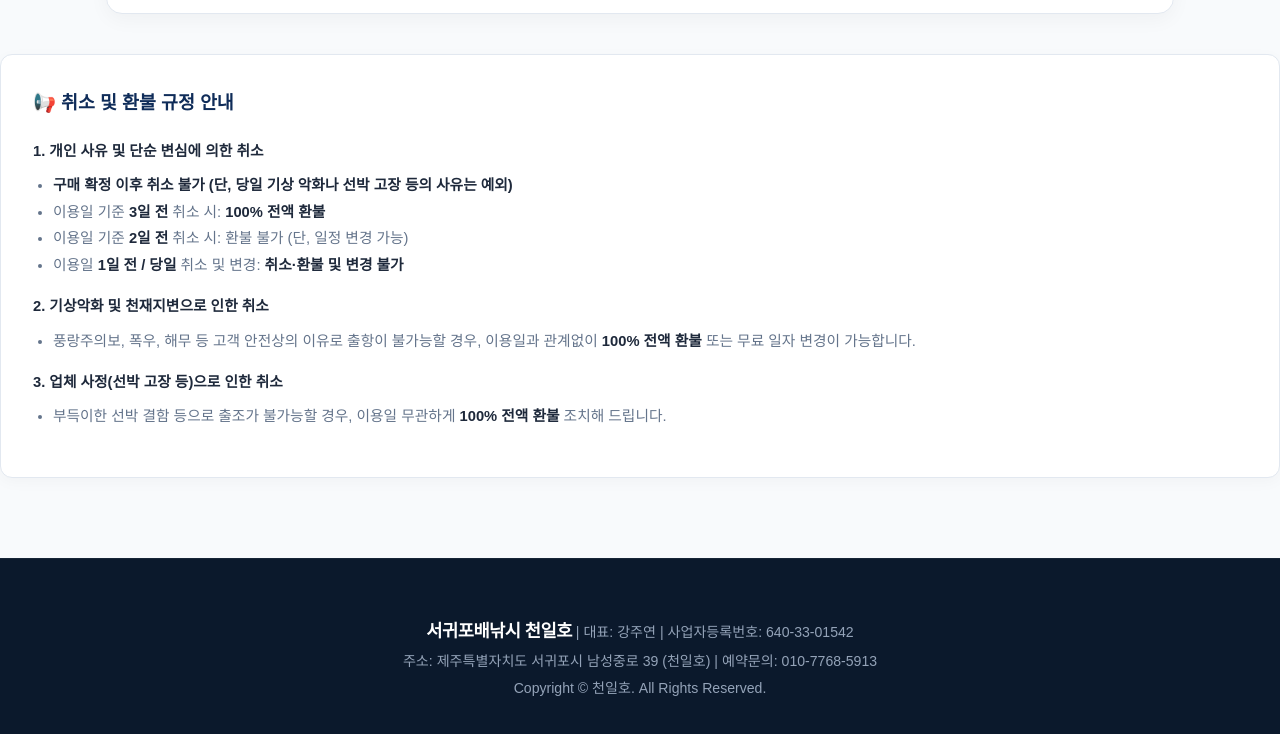
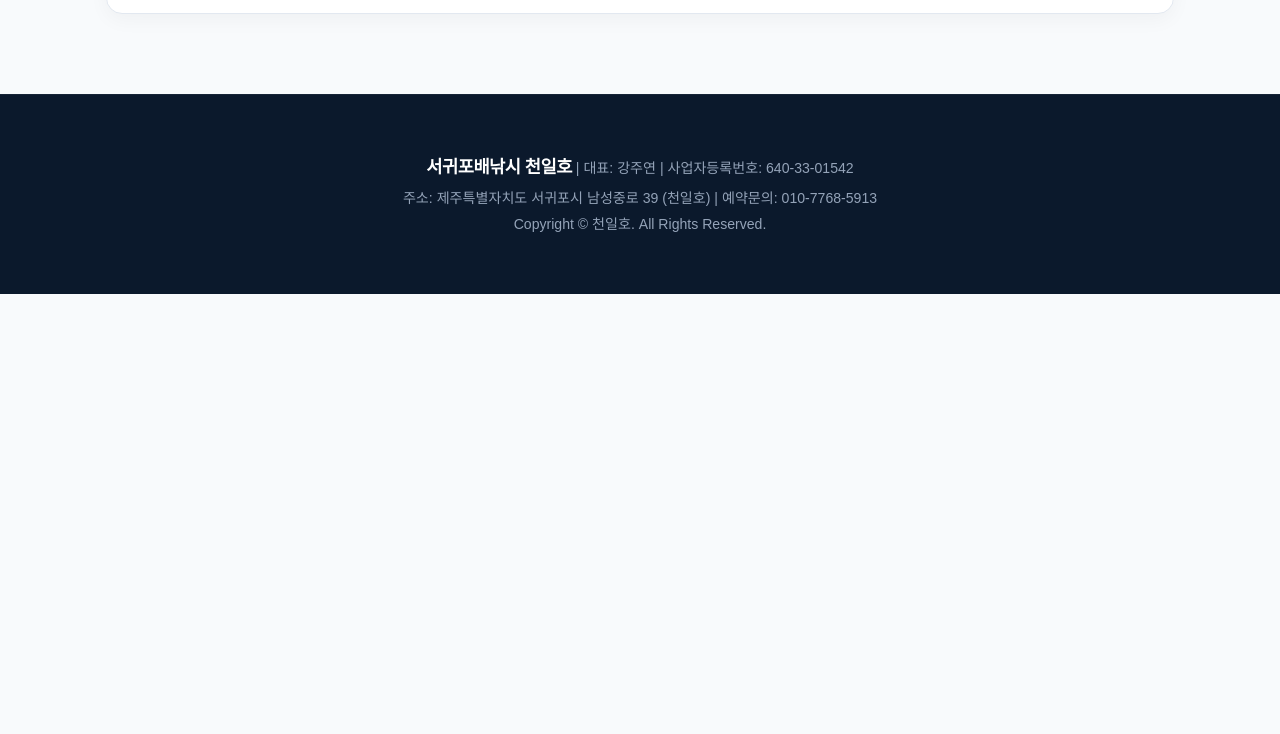
Before and after one commit to chunil1ho/chunilho, a website: page index.html in a window 1280 px wide. Shown: the part 2034-2768 px from the top of the page. After the commit the page ends 2328 px from the top, so only its background shows below. Drawn offline with Linux system fonts and the light colour scheme.

Commit message:
Delete refund policy box from index.html
Removed the refund policy section from the booking details.

```diff
--- a/index.html
+++ b/index.html
@@ -738,30 +738,6 @@
 
             <div id="myBookingResult" class="my-booking-result">
                 <div id="bookingDetailsText" style="font-size: 0.92rem; color: var(--text-main); line-height: 1.6;"></div>
-            </div>
-        </div>
-    </div>
-    <!-- [추가됨] 비회원 예약 조회하기 영역 바로 아래에 위치한 취소 및 환불 규정 박스 -->
-        <div class="refund-policy-box" style="margin-top: 2rem;">
-            <h3 data-i18n="refundTitle">📢 취소 및 환불 규정 안내</h3>
-            <div class="refund-policy-content">
-                <p><strong data-i18n="policy1Title">1. 개인 사유 및 단순 변심에 의한 취소</strong></p>
-                <ul>
-                    <li data-i18n="policy1_0"><strong>구매 확정 이후 취소 불가 (단, 당일 기상 악화나 선박 고장 등의 사유는 예외)</strong></li>
-                    <li data-i18n="policy1_1">이용일 기준 <strong>3일 전</strong> 취소 시: <strong>100% 전액 환불</strong></li>
-                    <li data-i18n="policy1_2">이용일 기준 <strong>2일 전</strong> 취소 시: 환불 불가 (단, 일정 변경 가능)</li>
-                    <li data-i18n="policy1_3">이용일 <strong>1일 전 / 당일</strong> 취소 및 변경: <strong>취소·환불 및 변경 불가</strong></li>
-                </ul>
-
-                <p><strong data-i18n="policy2Title">2. 기상악화 및 천재지변으로 인한 취소</strong></p>
-                <ul>
-                    <li data-i18n="policy2_1">풍랑주의보, 폭우, 해무 등 고객 안전상의 이유로 출항이 불가능할 경우, 이용일과 관계없이 <strong>100% 전액 환불</strong> 또는 무료 일자 변경이 가능합니다.</li>
-                </ul>
-
-                <p><strong data-i18n="policy3Title">3. 업체 사정(선박 고장 등)으로 인한 취소</strong></p>
-                <ul>
-                    <li data-i18n="policy3_1">부득이한 선박 결함 등으로 출조가 불가능할 경우, 이용일 무관하게 <strong>100% 전액 환불</strong> 조치해 드립니다.</li>
-                </ul>
             </div>
         </div>
     </div>
```
